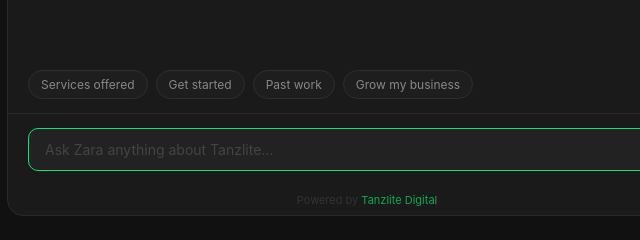
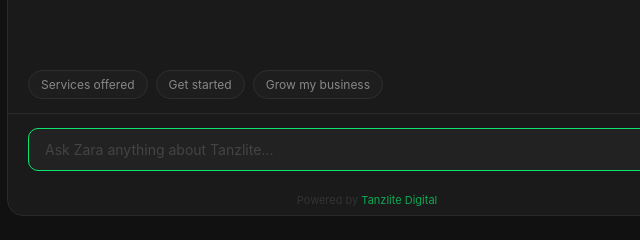
Before and after one commit to Tonelee11/rag_system, a website: page index.html in a window 1280 px wide. Shown: the part 544-784 px from the top of the page, 273-913 px from the left. Drawn offline with Linux system fonts and the light colour scheme.

Commit message:
Made changes to index.html

```diff
--- a/index.html
+++ b/index.html
@@ -146,7 +146,6 @@
   <div id="suggestions">
     <button class="suggestion-btn" onclick="askSuggestion('What services do you offer?')">Services offered</button>
     <button class="suggestion-btn" onclick="askSuggestion('How do I get started with Tanzlite?')">Get started</button>
-    <button class="suggestion-btn" onclick="askSuggestion('Show me your past work')">Past work</button>
     <button class="suggestion-btn" onclick="askSuggestion('How can you help my business grow online?')">Grow my business</button>
   </div>
 
```
